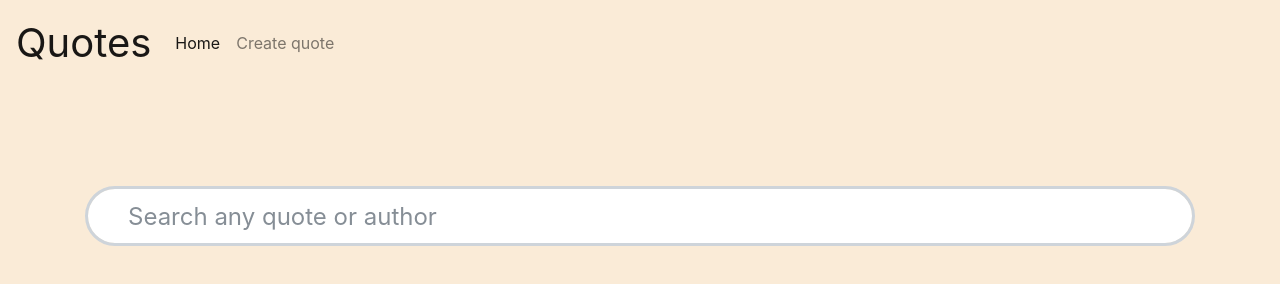
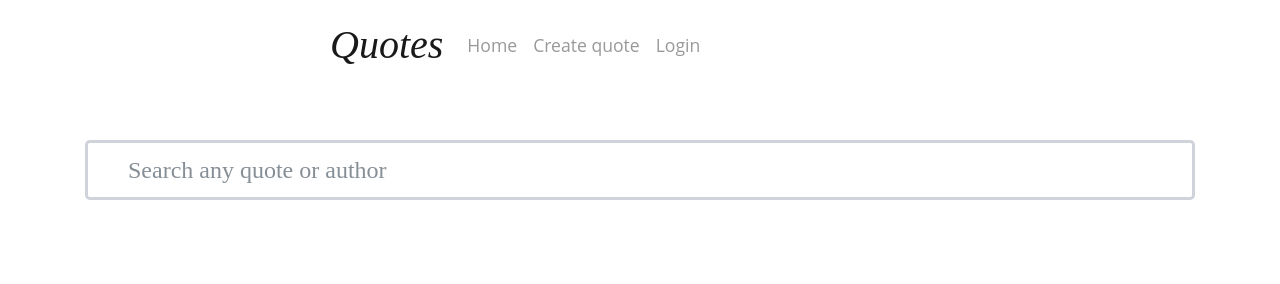
Before and after one commit to xavipedrals/realServer, a website: page frontend/index.html in a window 1280 px wide. Drawn offline with nearby package versions, Linux system fonts and the light colour scheme; some packages are replaced by stand-ins of ours; no server answers; a script that the page names is missing.

Commit message:
CSS changes

```diff
--- a/frontend/index.html
+++ b/frontend/index.html
@@ -13,11 +13,14 @@
 
     <div class="collapse navbar-collapse" id="navbarSupportedContent">
         <ul class="navbar-nav mr-auto">
-            <li class="nav-item active">
+            <li class="nav-item">
                 <a class="nav-link" ui-sref="home">Home<span class="sr-only">(current)</span></a>
             </li>
             <li class="nav-item">
                 <a class="nav-link" ui-sref="addQuote">Create quote</a>
+            </li>
+            <li class="nav-item">
+                <a class="nav-link" ui-sref="login">Login</a>
             </li>
         </ul>
     </div>
--- a/frontend/quotes-list/quotes-list.component.js
+++ b/frontend/quotes-list/quotes-list.component.js
@@ -1,11 +1,20 @@
-function QuotesListController(QuotesFactory) {
+function QuotesListController(QuotesFactory,$scope ) {
     var vm = this;
 
     QuotesFactory.getQuotes().then(function (quotes) {
-        // console.log('Hola');
-        // console.log(quotes);
         vm.quotes = quotes.data;
     })
+
+  vm.changeColor = function (id, bool) {
+/*        if(bool){
+            //vm.colorQuote = {color: '#'+quote.colour};
+
+        }
+        else{
+            //vm.colorQuote = {color: 'white'};
+
+        }*/
+    };
 }
 
 app.component('quotesList', {
--- a/frontend/quotes-list/quotes-list.html
+++ b/frontend/quotes-list/quotes-list.html
@@ -3,7 +3,10 @@
 </div>
 <br>
 <div>
-    <div class="quoteContainer" ng-repeat="quote in vm.quotes | searchAuthorAndBody: searchString">
+
+    <div  ng-class="{'some-class':hovering}"
+          class="quoteContainer" ng-repeat="quote in vm.quotes | searchAuthorAndBody: searchString" ng-mouseenter="vm.changeColor(quote, true);"
+         ng-mouseleave="vm.changeColor(quote,false);">
         <img ng-src="{{quote.author_photo || ('http://via.placeholder.com/220?text=Not+Found')}}" class="rounded-circle">
         <div class="textExtraContainer">
             <div class="textContainer">
--- a/frontend/styles/styles.scss
+++ b/frontend/styles/styles.scss
@@ -5,12 +5,16 @@
 
 body {
   //font-family: "Libre Baskerville"
-  background-color: antiquewhite !important;
 
 }
 
 .navbar {
-  background-color: antiquewhite !important;
+  background-color: white !important;
+  margin: auto;
+  width: 50%;
+  padding: 10px;
+  font-family: "Open Sans";
+
 
 }
 .navbar-brand {
@@ -18,21 +22,30 @@ body {
 
 }
 
+.navbar-light .navbar-nav .nav-link {
+  color: rgba(56, 49, 49, 0.5);
+  font-size: 1.10em !important;
+
+}
+
 .searchBar {
-  padding-top: 100px;
-  padding-bottom: 20px;
+  font-family: "Dosis";
+  padding-top: 50px;
 
   input {
     height: 2.5em !important;
-    border-radius: 2em !important;
+    //border-radius: 2em !important;
     font-size: 1.5em !important;
     text-indent: 1em !important;
     border-width: 3px !important;
+
   }
 }
 
 .oldText {
-  //font-family: "Libre Baskerville";
+  font-family: "Dosis";
+  font-style: italic;
+
 }
 
 .quoteContainer {
@@ -41,8 +54,8 @@ body {
   padding-bottom: 60px;
 
   img {
-    height: 220px;
-    width: 220px;
+    height: 200px;
+    width: 200px;
     flex: none;
   }
 
--- a/package.json
+++ b/package.json
@@ -12,6 +12,7 @@
   "dependencies": {
     "angular-cookies": "^1.6.6",
     "body-parser": "^1.18.2",
+    "cors": "^2.8.4",
     "express": "^4.16.2",
     "express-jwt": "^5.3.0",
     "express-winston": "^2.4.0",
```
Also changed, not shown: frontend/add-quote/add-quote.html (+2 -1 lines), frontend/styles/styles.css, 1 other file.
